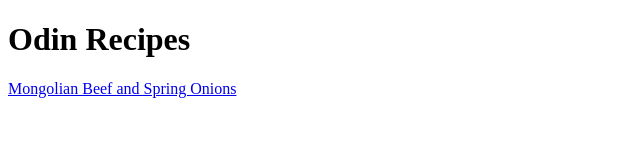
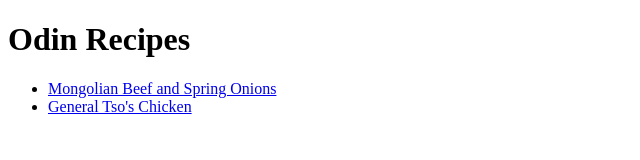
Before and after one commit to Phharo/odin-recipes, a plain HTML site: page index.html in a window 1280 px wide. Shown: the whole page, without its empty margins (0-640 px from the left). Drawn offline with Linux system fonts and the light colour scheme.

Commit message:
Changed the formatting
I changed the formatting so the links looks better when opening up to splash page

```diff
--- a/index.html
+++ b/index.html
@@ -7,7 +7,10 @@
 </head>
 <body>
     <h1>Odin Recipes</h1>
+    <ul>
+        <li><a href="./recipes/mongolian-beef.html" target="_blank" rel="noopener noreferrer">Mongolian Beef and Spring Onions</a></li>
+        <li><a href="./recipes/general-tso.html" target="_blank" rel="noopener noreferrer">General Tso's Chicken</a></li>
+    </ul>
 
-    <a href="./recipes/mongolian-beef.html" target="_blank" rel="noopener noreferrer">Mongolian Beef and Spring Onions</a>
 </body>
 </html>
```
